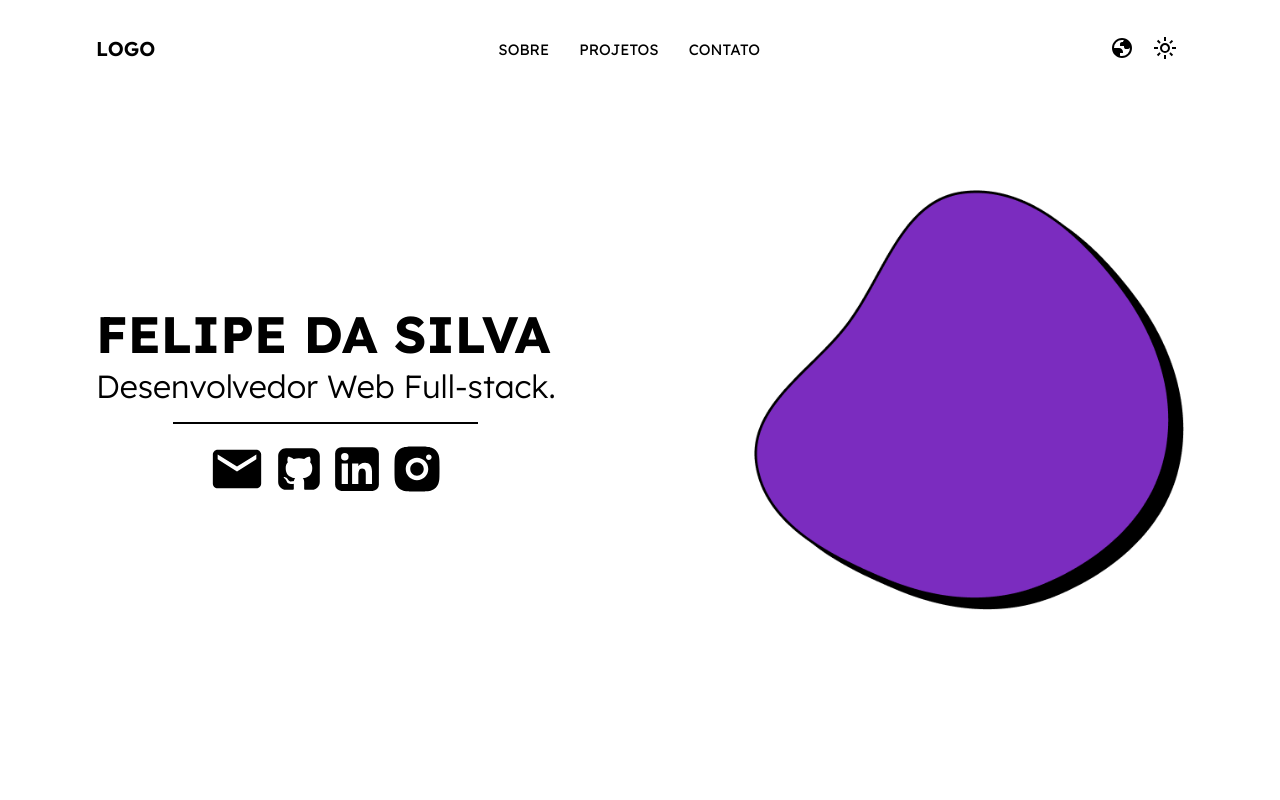
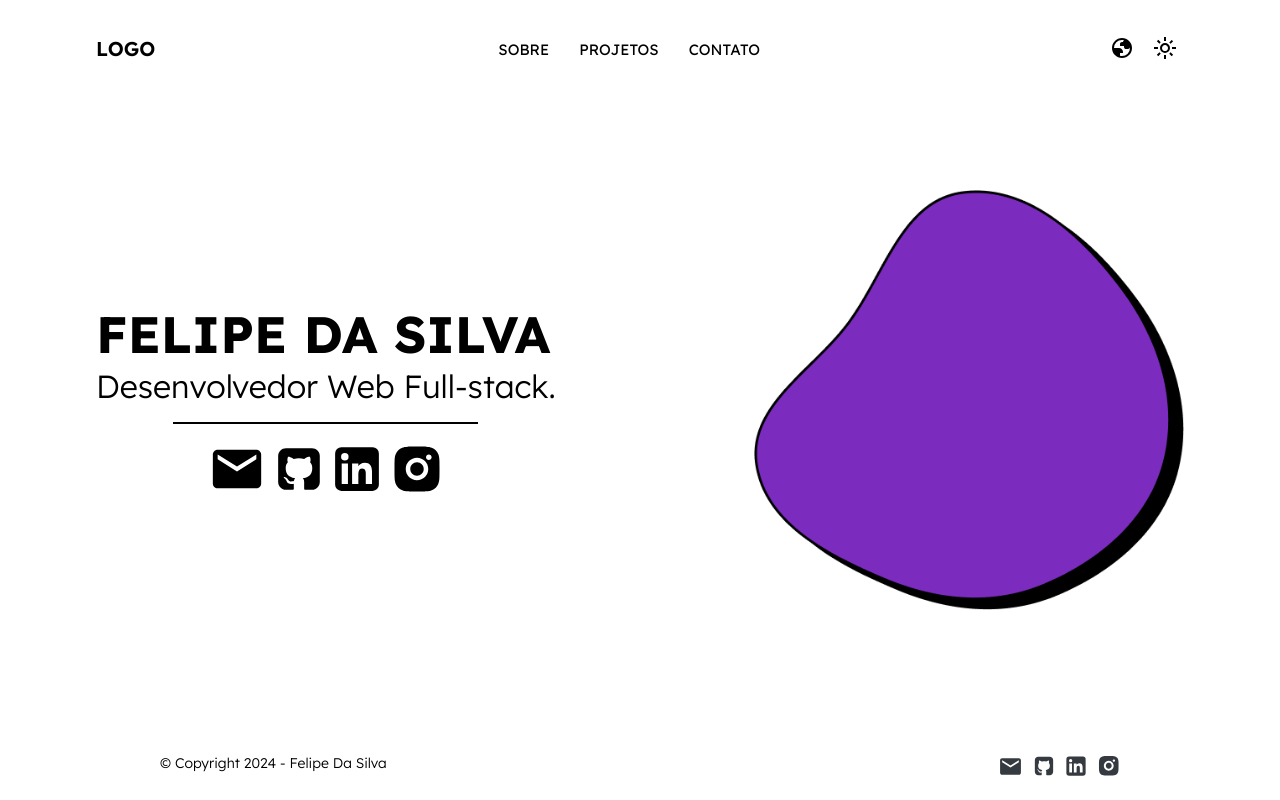
Before and after one commit to MFelipeSilva/mfelipesilva-v2, a Next.js app: page / in a window 1280 px wide. Built offline with nearby package versions, Linux system fonts and the light colour scheme.

Commit message:
feat: added footer component

```diff
--- /dev/null
+++ b/src/components/footer.tsx
@@ -0,0 +1,85 @@
+import styled from "styled-components";
+
+import {
+  IconEmail,
+  IconGithub,
+  IconLinkedin,
+  IconInstagram,
+} from "@/components/icons";
+
+export const StyledFooter = styled.footer`
+  display: flex;
+  position: absolute;
+  width: 100%;
+  height: 4em;
+  bottom: 0;
+  align-items: center;
+  justify-content: center;
+
+  & > div {
+    display: flex;
+    width: 75vw;
+    justify-content: space-between;
+
+    & > span {
+      font-size: 14px;
+      font-weight: 300;
+    }
+
+    & > div {
+      display: flex;
+      gap: 10px;
+      align-items: center;
+      justify-content: center;
+
+      & > div:nth-child(1) > svg {
+        width: 25px;
+        height: 25px;
+      }
+      & > div > svg {
+        cursor: pointer;
+        width: 22px;
+        height: 22px;
+        color: #343a40;
+
+        &:hover {
+          color: #000;
+        }
+      }
+      & > div:nth-child(4) > svg {
+        width: 23.5px;
+        height: 23.5px;
+      }
+    }
+
+    @media (max-width: 768px) {
+      gap: 10px;
+      align-items: center;
+      flex-direction: column;
+    }
+  }
+`;
+
+export const Footer = () => {
+  return (
+    <StyledFooter>
+      <div>
+        <span>© Copyright 2024 - Felipe Da Silva</span>
+        <div>
+          <div>
+            <IconEmail />
+          </div>
+          <div>
+            <IconGithub />
+          </div>
+          <div>
+            <IconLinkedin />
+          </div>
+          <div>
+            <IconInstagram />
+          </div>
+        </div>
+      </div>
+    </StyledFooter>
+  );
+};
--- a/src/components/layout.tsx
+++ b/src/components/layout.tsx
@@ -3,6 +3,7 @@ import React, { ReactNode } from "react";
 import styled from "styled-components";
 
 import { Navbar } from "./navbar";
+import { Footer } from "./footer";
 
 interface ILayoutProps {
   children: ReactNode;
@@ -18,6 +19,7 @@ export const Layout = ({ children }: ILayoutProps) => {
     <LayoutContainer>
       <Navbar />
       {children}
+      <Footer />
     </LayoutContainer>
   );
 };
```
